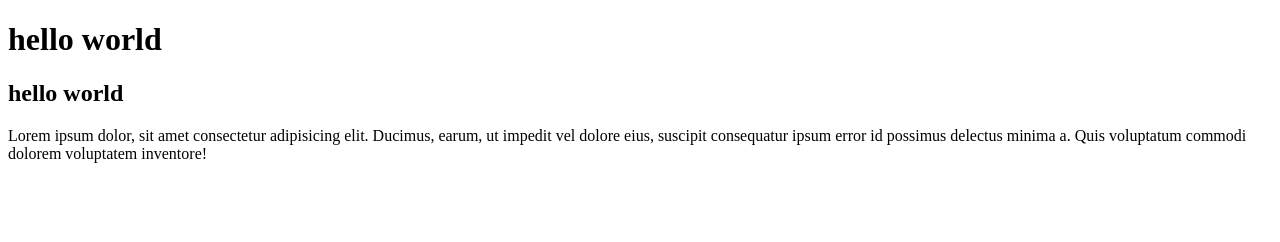
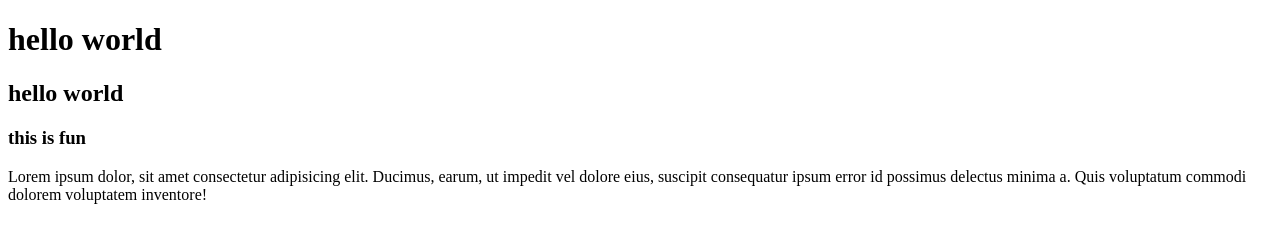
Before and after one commit to elsakrasniqi/lesson2, a plain HTML site: page index.html in a window 1280 px wide. Drawn offline with Linux system fonts and the light colour scheme.

Commit message:
heading added

```diff
--- a/index.html
+++ b/index.html
@@ -8,6 +8,7 @@
 <body>
     <h1>hello world</h1>
     <h2>hello world</h2>
+    <h3>this is fun</h3>
     <p>Lorem ipsum dolor, sit amet consectetur adipisicing elit. Ducimus, earum, ut impedit vel dolore eius, suscipit consequatur ipsum error id possimus delectus minima a.
         Quis voluptatum commodi dolorem voluptatem inventore!
     </p>
```
